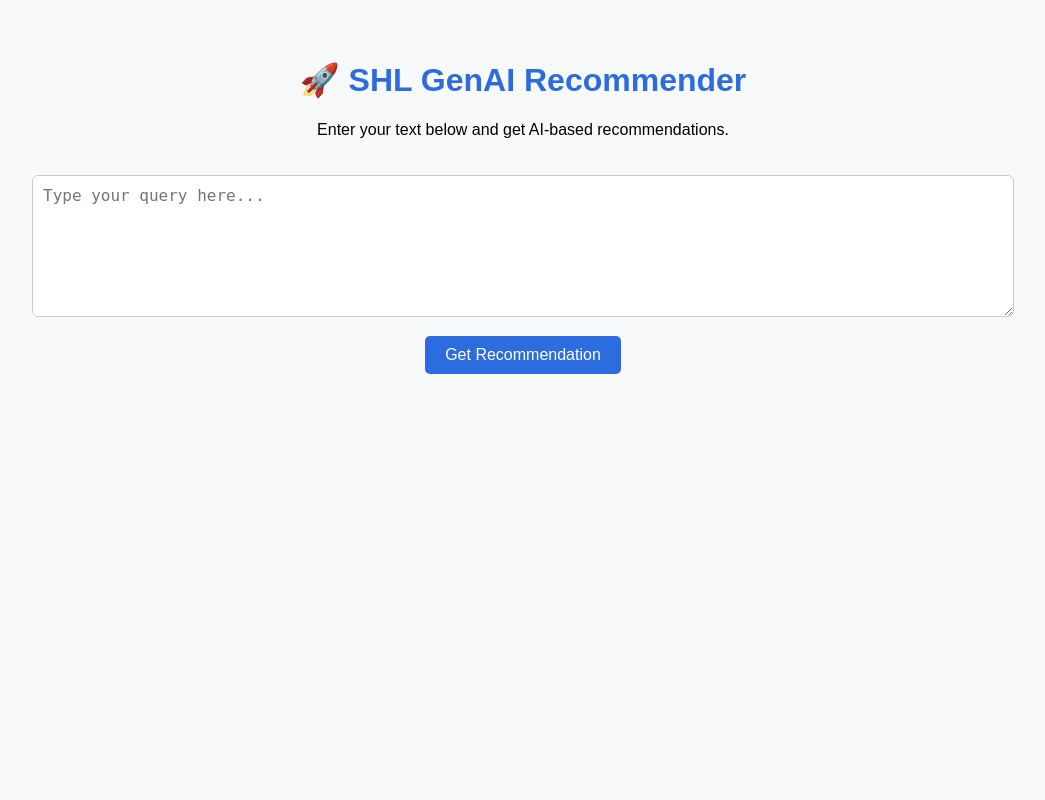
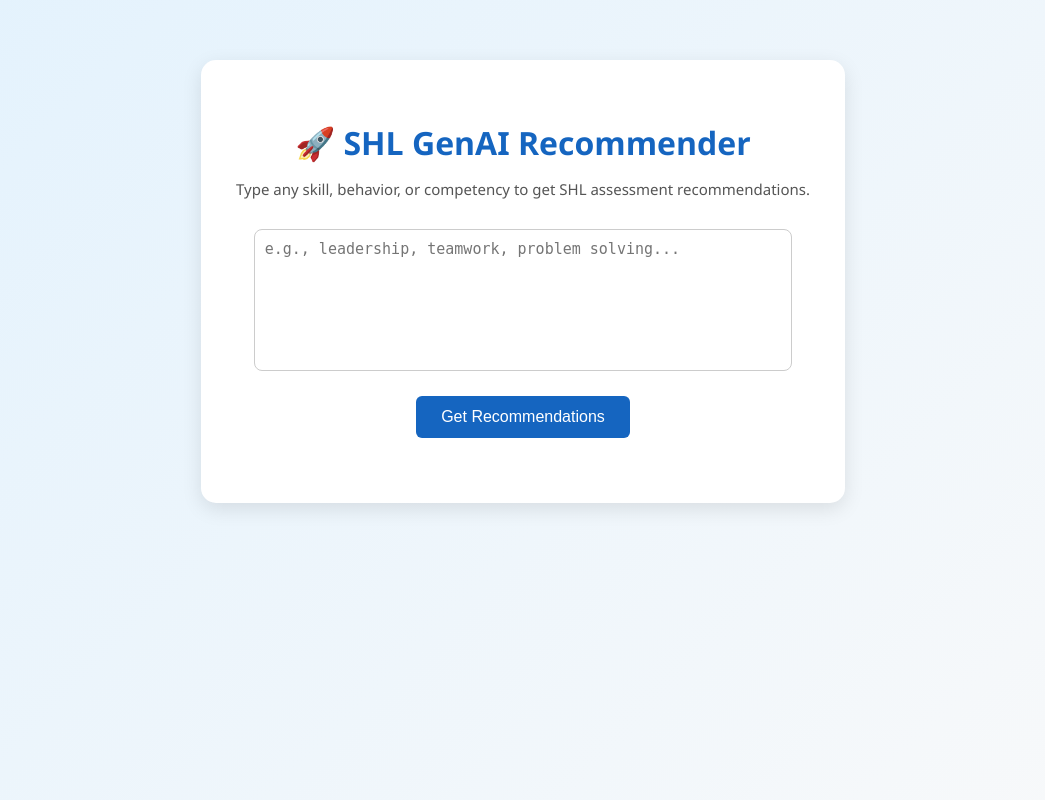
Before and after one commit to vamsikrishnavetsa/shl-genai-recommender, a FastAPI app: page / in a window 1280 px wide. Shown: the whole page, without its empty margins (117-1162 px from the left). Run offline with FastAPI, Linux system fonts and the light colour scheme; parts of the project's set-up code (start-up, migrations or seed data) failed here and were passed over.

Commit message:
Improved web UI for SHL GenAI Recommender

```diff
--- a/src/templates/index.html
+++ b/src/templates/index.html
@@ -6,54 +6,95 @@
   <title>SHL GenAI Recommender</title>
   <style>
     body {
-      font-family: Arial, sans-serif;
+      font-family: 'Segoe UI', Arial, sans-serif;
+      background: linear-gradient(135deg, #e3f2fd, #f8f9fa);
+      margin: 0;
+      padding: 0;
+      display: flex;
+      justify-content: center;
+      align-items: flex-start;
+      min-height: 100vh;
+    }
+    .container {
+      background: #fff;
+      max-width: 700px;
+      margin-top: 60px;
+      border-radius: 15px;
+      box-shadow: 0 6px 20px rgba(0,0,0,0.1);
+      padding: 40px 35px;
       text-align: center;
-      background: #f8f9fa;
-      margin: 0;
-      padding: 40px;
     }
     h1 {
-      color: #2d6cdf;
+      color: #1565c0;
+      margin-bottom: 10px;
+    }
+    p {
+      color: #555;
+      font-size: 15px;
     }
     textarea {
-      width: 80%;
+      width: 90%;
       height: 120px;
-      margin-top: 20px;
+      border-radius: 8px;
+      border: 1px solid #ccc;
       padding: 10px;
-      font-size: 16px;
-      border: 1px solid #ccc;
-      border-radius: 6px;
+      font-size: 15px;
+      margin-top: 15px;
+      resize: none;
+      outline: none;
     }
     button {
-      margin-top: 15px;
-      padding: 10px 20px;
-      background-color: #2d6cdf;
-      color: white;
+      margin-top: 20px;
+      background: #1565c0;
+      color: #fff;
       border: none;
-      border-radius: 5px;
+      padding: 12px 25px;
+      border-radius: 6px;
+      font-size: 16px;
       cursor: pointer;
-      font-size: 16px;
+      transition: background 0.3s;
     }
     button:hover {
-      background-color: #1f4fbf;
+      background: #0d47a1;
     }
     #result {
-      margin-top: 20px;
-      font-size: 18px;
-      color: #333;
+      margin-top: 25px;
+      text-align: left;
+    }
+    .rec-card {
+      background: #f1f8ff;
+      padding: 12px 15px;
+      margin-top: 10px;
+      border-left: 5px solid #1565c0;
+      border-radius: 8px;
+    }
+    .rec-card a {
+      text-decoration: none;
+      color: #1565c0;
+      font-weight: bold;
+    }
+    .rec-card a:hover {
+      text-decoration: underline;
+    }
+    .score {
+      color: #555;
+      font-size: 14px;
+      margin-top: 3px;
     }
   </style>
 </head>
 <body>
-  <h1>🚀 SHL GenAI Recommender</h1>
-  <p>Enter your text below and get AI-based recommendations.</p>
+  <div class="container">
+    <h1>🚀 SHL GenAI Recommender</h1>
+    <p>Type any skill, behavior, or competency to get SHL assessment recommendations.</p>
 
-  <form id="recommend-form">
-    <textarea id="inputText" placeholder="Type your query here..."></textarea><br>
-    <button type="submit">Get Recommendation</button>
-  </form>
+    <form id="recommend-form">
+      <textarea id="inputText" placeholder="e.g., leadership, teamwork, problem solving..."></textarea><br>
+      <button type="submit">Get Recommendations</button>
+    </form>
 
-  <div id="result"></div>
+    <div id="result"></div>
+  </div>
 
   <script>
     const form = document.getElementById('recommend-form');
@@ -61,7 +102,7 @@
       event.preventDefault();
       const inputText = document.getElementById('inputText').value.trim();
       const resultDiv = document.getElementById('result');
-      resultDiv.innerHTML = "⏳ Fetching recommendation...";
+      resultDiv.innerHTML = "<p>⏳ Fetching recommendations...</p>";
       try {
         const response = await fetch('/recommend', {
           method: 'POST',
@@ -69,9 +110,22 @@
           body: JSON.stringify({ query: inputText })
         });
         const data = await response.json();
-        resultDiv.innerHTML = `<strong>Recommendation:</strong> ${data.recommendation || JSON.stringify(data)}`;
+
+        if (data.recommendations && Array.isArray(data.recommendations)) {
+          let html = `<h3>Results for: "<em>${data.query}</em>"</h3>`;
+          data.recommendations.forEach(rec => {
+            html += `
+              <div class="rec-card">
+                <a href="${rec.url}" target="_blank">${rec.assessment_name}</a>
+                <div class="score">Score: ${rec.score.toFixed(3)}</div>
+              </div>`;
+          });
+          resultDiv.innerHTML = html;
+        } else {
+          resultDiv.innerHTML = "<p>⚠️ No recommendations found.</p>";
+        }
       } catch (err) {
-        resultDiv.innerHTML = "❌ Error fetching recommendation.";
+        resultDiv.innerHTML = "<p style='color:red;'>❌ Error fetching recommendations.</p>";
       }
     });
   </script>
```
